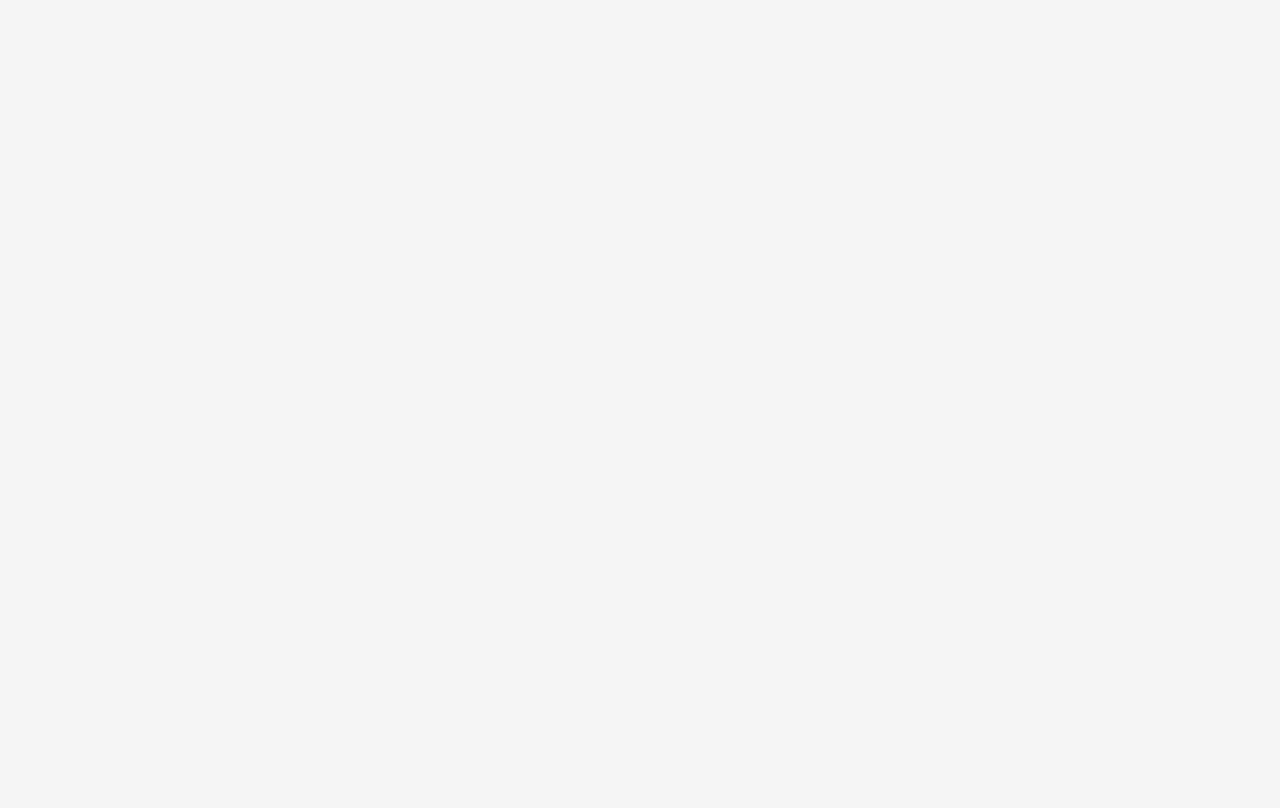
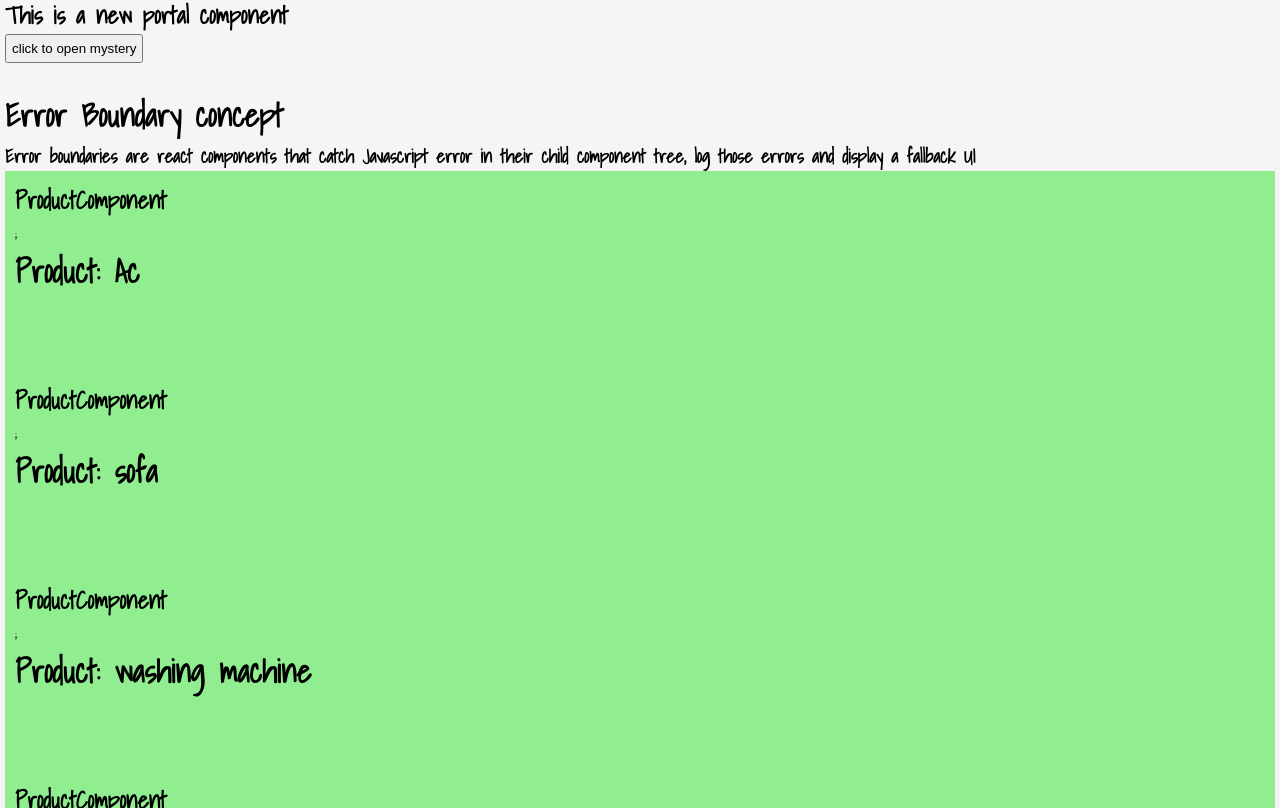
Before and after one commit to Stylish-Developer/react-advance, a React (Create React App) app: page /advance-concepts in a window 1280 px wide. Shown: the part 1152-1960 px from the top of the page. Before the commit the page ends 1153 px from the top, so only its background shows below. Built offline with nearby package versions, Linux system fonts and the light colour scheme.

Commit message:
portals and error boundary concepts are worked out

```diff
--- a/public/index.html
+++ b/public/index.html
@@ -29,6 +29,7 @@
   <body>
     <noscript>You need to enable JavaScript to run this app.</noscript>
     <div id="root"></div>
+    <div id="portal-root"></div>
     <!--
       This HTML file is a template.
       If you open it directly in the browser, you will see an empty page.
--- /dev/null
+++ b/src/components/advancePage/errorboundary/Boundary.js
@@ -0,0 +1,37 @@
+// -- create a error boundary here
+
+import React, { Component } from "react";
+
+class EBoundary extends Component {
+  constructor(props) {
+    super(props);
+
+    this.state = {
+      error: false,
+    };
+  }
+  static getDerivedStateFromError(error) {
+    return { error: true };
+  }
+
+  render() {
+    const { children } = this.props;
+    if (this.state.error) {
+      return <h1>Something went wrong.</h1>;
+    }
+
+    return <>{children}</>;
+  }
+  //   const [error, setError] = useState(false);
+
+  //   useEffect(() => {
+  //     function handleError() {
+  //       setError(true);
+  //     }
+
+  //     window.addEventListener('error', handleError);
+  //     return () => window.removeEventListener('error', handleError);
+  //   }, []);
+}
+
+export default EBoundary;
--- /dev/null
+++ b/src/components/advancePage/errorboundary/ProductComponent.js
@@ -0,0 +1,27 @@
+// -- a product component
+
+const ProductComponent = ({ product }) => {
+  if (product === "tree") {
+    throw new Error(` ${product} is not a product`);
+  }
+  return (
+    <>
+      <div
+        style={{
+          border: "1px solid #ccc red",
+          minHeight: "200px",
+          width: "100%",
+          backgroundColor: "lightgreen",
+          padding: "10px",
+        }}
+      >
+        <h2>ProductComponent</h2>;
+        <div>
+          <h1>Product: {product}</h1>
+        </div>
+      </div>
+    </>
+  );
+};
+
+export default ProductComponent;
--- /dev/null
+++ b/src/components/advancePage/errorboundary/index.js
@@ -0,0 +1,35 @@
+// -- error boundary concept is the most imp concept in react.  this is very helpful to us when we are build e commerce like application.
+import EBoundary from "./Boundary";
+import ProductComponent from "./ProductComponent";
+
+const ErrorBoundary = () => {
+  const arr = ["Ac", "sofa", "washing machine", "dinning table", "tree"];
+  return (
+    <>
+      <br />
+      <h1>Error Boundary concept</h1>
+      <h3>
+        Error boundaries are react components that catch Javascript error in
+        their child component tree, log those errors and display a fallback UI
+      </h3>
+
+      <EBoundary>
+        <ProductComponent product={arr[0]} />
+      </EBoundary>
+      <EBoundary>
+        <ProductComponent product={arr[1]} />
+      </EBoundary>
+      <EBoundary>
+        <ProductComponent product={arr[2]} />
+      </EBoundary>
+      <EBoundary>
+        <ProductComponent product={arr[3]} />
+      </EBoundary>
+      {/* <EBoundary>
+      <ProductComponent product={arr[4]} />  // if you want to see the error boundary result uncomment this code
+      </EBoundary> */}
+    </>
+  );
+};
+
+export default ErrorBoundary;
--- a/src/components/advancePage/index.js
+++ b/src/components/advancePage/index.js
@@ -1,6 +1,8 @@
 // --> advance concepts page
 
+import ErrorBoundary from "./errorboundary";
 import FrwardRef from "./forwardref";
+import PortalsApp from "./portals";
 import ParentComponent from "./purecomponent";
 import Refs from "./ref";
 
@@ -16,6 +18,9 @@ const AdvancePage = () => {
         <br />
         <FrwardRef />
         <br />
+        <PortalsApp />
+        <br />
+        <ErrorBoundary />
       </div>
     </>
   );
--- /dev/null
+++ b/src/components/advancePage/portals/Modal.js
@@ -0,0 +1,45 @@
+// -- modal popup component
+
+import { createPortal } from "react-dom";
+
+const Modal = ({ onClose }) => {
+  return createPortal(
+    <>
+      <div
+        style={{
+          position: "absolute",
+          top: 400,
+          bottom: 0,
+          left: 0,
+          right: 0,
+          display: "grid",
+          justifyContent: "center",
+          alignItems: "center",
+          backgroundColor: "rgba(0,0,0,0.3)",
+          height: "100%",
+        }}
+      >
+        <div
+          style={{
+            padding: 20,
+            background: "#fff",
+            borderRadius: "2px",
+            display: "inline-block",
+            minHeight: "300px",
+            margin: "1rem",
+            position: "relative",
+            minWidth: "300px",
+            boxShadow: "0 3px 6px rgba(0,0,0,0.16), 0 3px 6px rgba(0,0,0,0.23)",
+            justifySelf: "center",
+          }}
+        >
+          <h1>Hai! I'm Modal popup component</h1>
+          <button onClick={onClose}>close moal</button>
+        </div>
+      </div>
+    </>,
+    document.getElementById("portal-root")
+  );
+};
+
+export default Modal;
--- /dev/null
+++ b/src/components/advancePage/portals/index.js
@@ -0,0 +1,27 @@
+// --> portals concept example
+
+import { useState } from "react";
+import Modal from "./Modal";
+
+const PortalsApp = () => {
+  const [popup, setPopup] = useState(false);
+
+  const handleOpenPopup = () => {
+    setPopup(true);
+  };
+
+  const handleClosePopUp = () => {
+    setPopup(false);
+  };
+  return (
+    <>
+      <h2>This is a new portal component</h2>
+      <button type="button" onClick={handleOpenPopup}>
+        click to open mystery
+      </button>
+      {popup && <Modal onClose={handleClosePopUp} />}
+    </>
+  );
+};
+
+export default PortalsApp;
```
